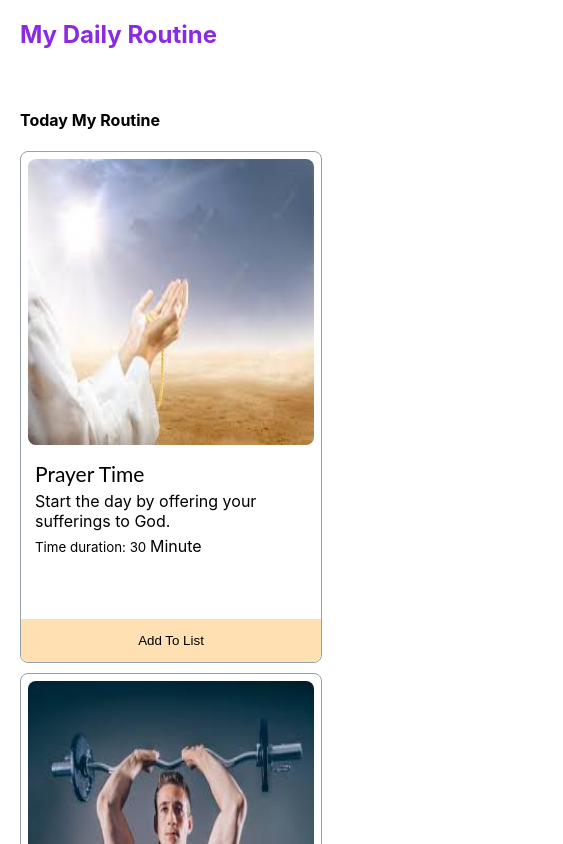
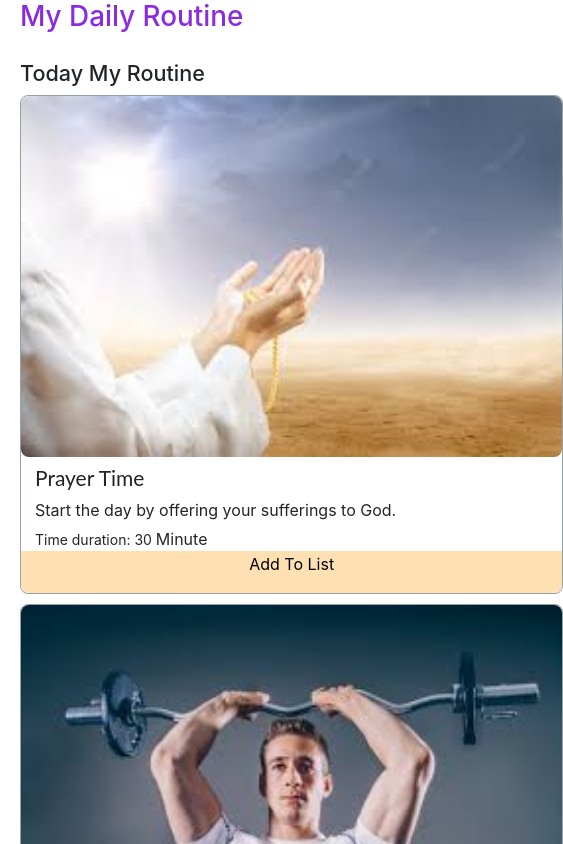
Before and after one commit to asadullahislam/b6-ultra-active-club, a React (Create React App) app: page / in a window 390 px wide. Shown: the top 844 px of the page, 563 px wide, since content can reach past the window. Built offline with nearby package versions, Linux system fonts and the light colour scheme.

Commit message:
responssive

```diff
--- a/public/index.html
+++ b/public/index.html
@@ -1,14 +1,12 @@
 <!DOCTYPE html>
 <html lang="en">
+
 <head>
   <meta charset="utf-8" />
   <link rel="icon" href="%PUBLIC_URL%/favicon.ico" />
   <meta name="viewport" content="width=device-width, initial-scale=1" />
   <meta name="theme-color" content="#000000" />
-    <meta
-      name="description"
-      content="Web site created using create-react-app"
-    />
+  <meta name="description" content="Web site created using create-react-app" />
   <link rel="apple-touch-icon" href="%PUBLIC_URL%/logo192.png" />
   <!--
       manifest.json provides metadata used when your web app is installed on a
@@ -24,8 +22,11 @@
       work correctly both with client-side routing and a non-root public URL.
       Learn how to configure a non-root public URL by running `npm run build`.
     -->
+  <link href="https://cdn.jsdelivr.net/npm/bootstrap@5.2.1/dist/css/bootstrap.min.css" rel="stylesheet"
+    integrity="sha384-iYQeCzEYFbKjA/T2uDLTpkwGzCiq6soy8tYaI1GyVh/UjpbCx/TYkiZhlZB6+fzT" crossorigin="anonymous">
   <title>Daily Routine</title>
 </head>
+
 <body>
   <noscript>You need to enable JavaScript to run this app.</noscript>
   <div id="root"></div>
@@ -39,5 +40,9 @@
       To begin the development, run `npm start` or `yarn start`.
       To create a production bundle, use `npm run build` or `yarn build`.
     -->
+  <script src="https://cdn.jsdelivr.net/npm/bootstrap@5.2.1/dist/js/bootstrap.bundle.min.js"
+    integrity="sha384-u1OknCvxWvY5kfmNBILK2hRnQC3Pr17a+RTT6rIHI7NnikvbZlHgTPOOmMi466C8"
+    crossorigin="anonymous"></script>
 </body>
+
 </html>
--- a/src/Components/Activities/Activities.css
+++ b/src/Components/Activities/Activities.css
@@ -1,47 +1,51 @@
-.activities img{
-    height: 286px;
-    width: 286px;
+.activities img {
+
     border-radius: 8px;
-    margin: 7px;
- }
- .activities{
-    width: 300px;
-    height: 510px;
-    border: 1px solid #95A0A7;
-    border-radius :8px;
-    position: relative;
+    width: 100%;
 }
 
- .activities-name{
+.activities {
+
+    border: 1px solid #95A0A7;
+    border-radius: 8px;
+
+}
+
+.activities-name {
     font-family: 'Lato';
     font-style: normal;
     font-weight: 400;
     font-size: 21px;
     margin-top: 7px;
 }
- .activities-info{
+
+.activities-info {
     margin: 0 14px;
 
 }
- .activities-info p{
+
+.activities-info p {
     margin-bottom: 0;
     margin-top: 5px;
 }
- .btn-add{
+
+.btn-add {
     width: 100%;
     background-color: #FFE0B3;
     border: none;
     border-radius: 0px 0px 8px 8px;
-    position: absolute;
-    bottom: 0;
+
 
 }
- .btn-add:hover{
+
+.btn-add:hover {
     background-color: orange;
 }
-.btn-text{
+
+.btn-text {
     margin-right: 5px;
 }
+
 /* .time-text{
     font-size:1.5rem;
  } */
--- a/src/Components/Cart/Cart.js
+++ b/src/Components/Cart/Cart.js
@@ -11,8 +11,13 @@ import './Cart.css';
 
 
 const Cart = ({ cart }) => {
+    let time = 0;
+    const pTime = localStorage.getItem('btime');
+    if (pTime) {
+        time = pTime;
+    }
+    const [breaktime, setBreaktime] = useState(time);
 
-    const [breaktime, setBreaktime] = useState(0);
 
 
     let total = 0;
@@ -22,16 +27,19 @@ const Cart = ({ cart }) => {
 
     const addToBreakTime = (breakTime) => {
         setBreaktime(breakTime)
+        localStorage.setItem('btime', breakTime)
+
 
     }
+
 
     return (
         <div className='cart'>
             <div className='name-container'>
-                <img src="" alt="" />
+                <img src="images/asad.jpg." alt="" />
                 <div>
                     <p>Md.Asadullah</p>
-                    <p><small>Dhaka,Bangladesh</small></p>
+                     <p > <small >Dhaka,Bangladesh</small></p>
                 </div>
             </div>
             <div className='body-structure'>
@@ -53,8 +61,8 @@ const Cart = ({ cart }) => {
             <h3>Add a Break</h3>
 
             <div classNameclassName='total-break'>
-                <button onClick={()=>addToBreakTime(10)} className='break-time'>10m</button>
-                <button onClick={()=>addToBreakTime(20)} className='break-time'>20m</button>
+                <button onClick={() => addToBreakTime(10)} className='break-time'>10m</button>
+                <button onClick={() => addToBreakTime(20)} className='break-time'>20m</button>
                 <button onClick={() => addToBreakTime(30)} className='break-time'>30m</button>
                 <button onClick={() => addToBreakTime(40)} className='break-time'>40m</button>
                 <button onClick={() => addToBreakTime(50)} className='break-time'>50m</button>
@@ -73,8 +81,6 @@ const Cart = ({ cart }) => {
                 <p className='btn-text'>Activity Completed</p>
             </button>
 
-
-
         </div >
     );
 };
--- a/src/Components/Routine/Routine.css
+++ b/src/Components/Routine/Routine.css
@@ -1,27 +1,37 @@
-.routine-container{
+.routine-container {
     display: grid;
     grid-template-columns: 4fr 1fr;
 
 }
-.container{
-    padding:20px
+
+.container {
+    padding: 20px
 }
-.routine-div{
+
+.routine-div {
     display: grid;
     grid-template-columns: repeat(3, 1fr);
     gap: 10px;
 }
 
 @media only screen and (max-width: 588px) {
-    .routine-div{
+    .routine-div {
         display: grid;
         grid-template-columns: repeat(1, 1fr);
         gap: 10px;
     }
 
-     .routine-container{
+    .routine-container {
         display: grid;
-        grid-template-columns: repeat(1,1fr);
+        grid-template-columns: repeat(1, 1fr);
 
     }
-  }
+}
+
+@media only screen and (min-width: 588px) and (max-width:790px) {
+    .routine-div {
+        display: grid;
+        grid-template-columns: repeat(2, 1fr);
+        gap: 10px;
+    }
+}
```
Lines whose indentation alone changed are shown as unchanged.
